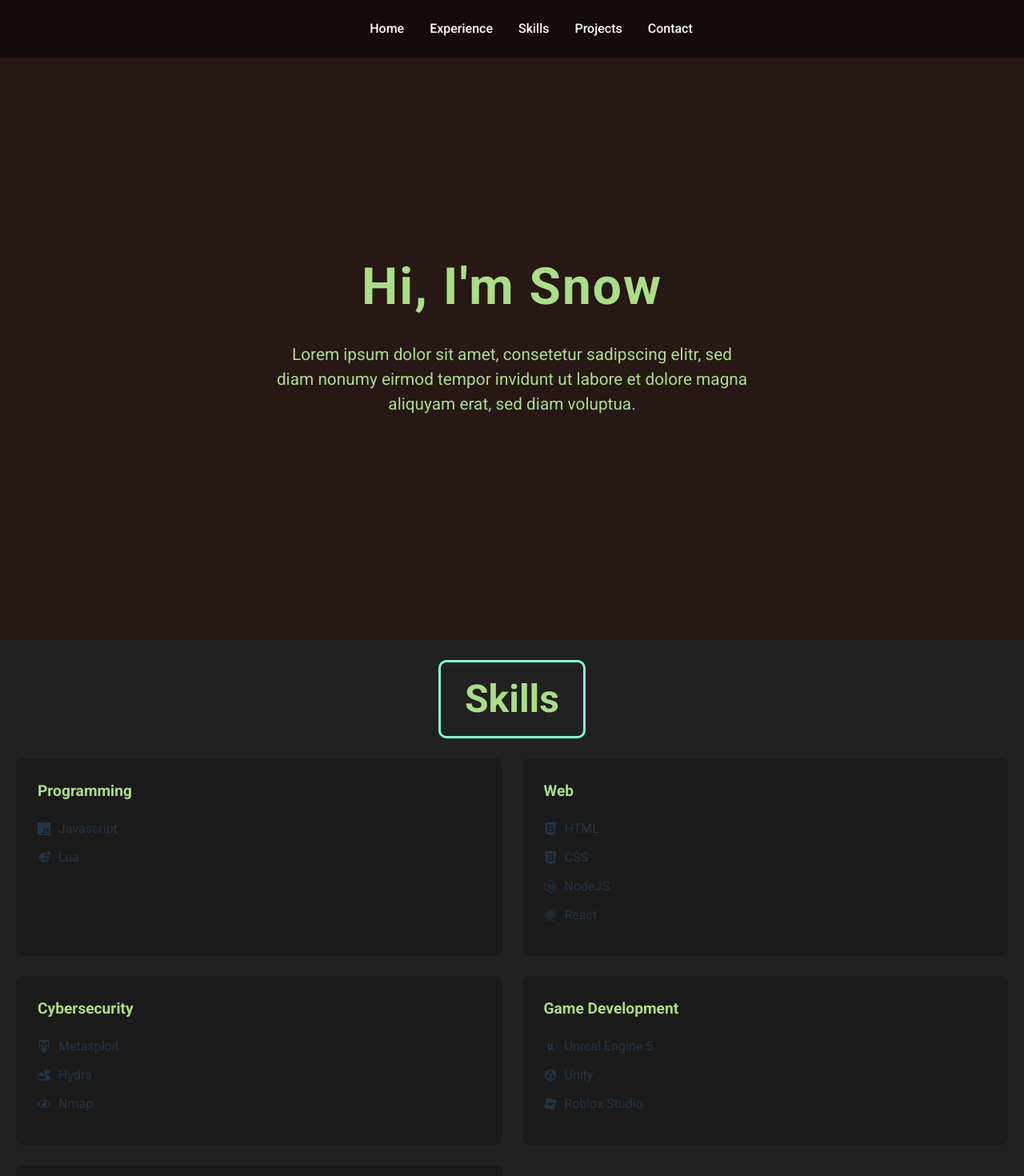
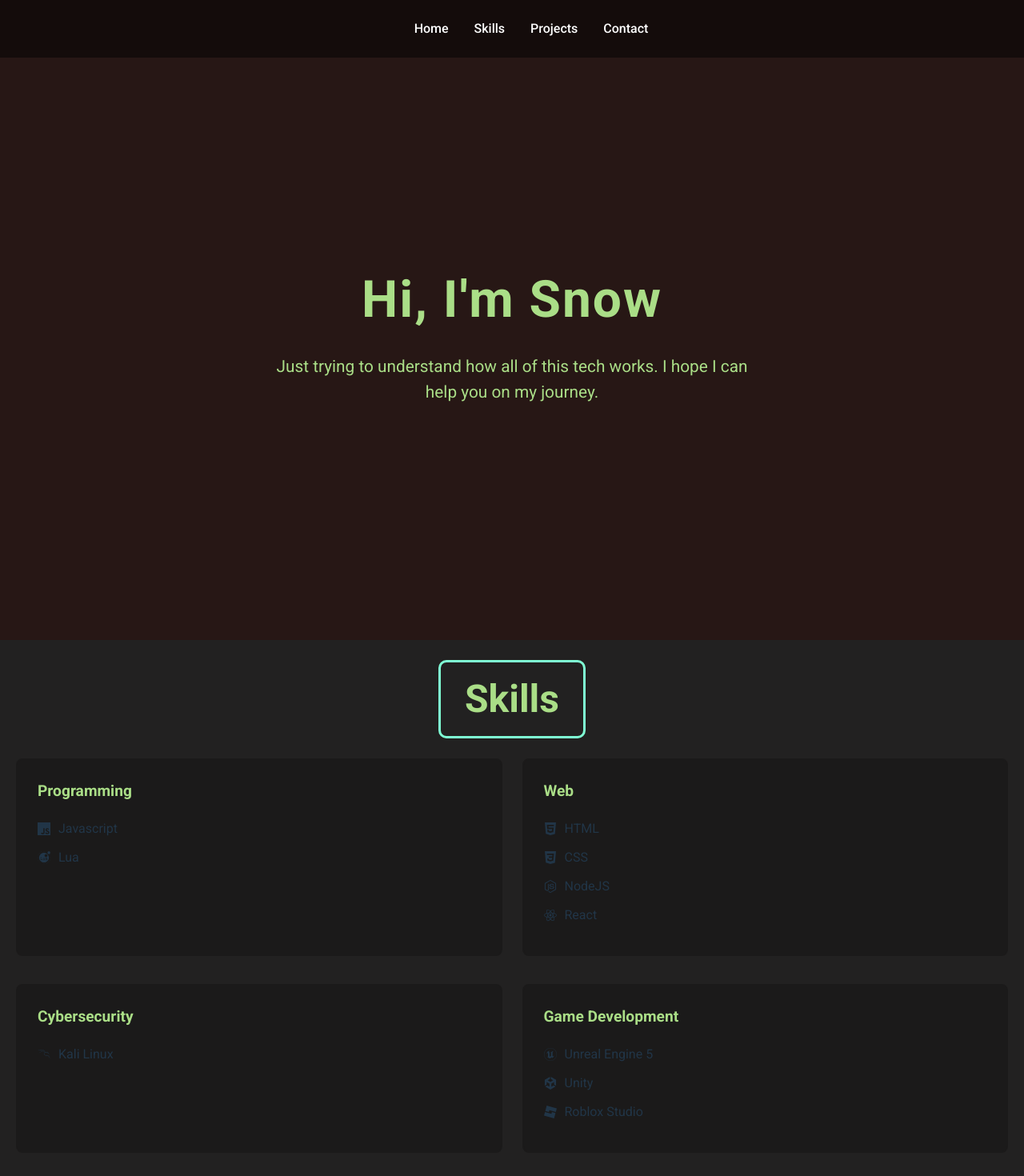
Before and after one commit to snowmandidi/snowmandidi_Portfolio, a React (Vite) app: page / in a window 1280 px wide. Shown: the top 1470 px of the page at 80% size. Built offline with nearby package versions, Linux system fonts and the light colour scheme.

Commit message:
updated some info

```diff
--- a/src/Components/Header/Header.jsx
+++ b/src/Components/Header/Header.jsx
@@ -7,7 +7,7 @@ function Header() {
             {/* Create shortcuts to sections of the site */}
             <nav>
                 <a href="#">Home</a>
-                <a href="#">Experience</a>
+                {/*<a href="#">Experience</a>*/}
                 <a href="#skills">Skills</a>
                 <a href="#projects">Projects</a>
                 <a href="#contact">Contact</a>
--- a/src/Components/Introduction/Introduction.jsx
+++ b/src/Components/Introduction/Introduction.jsx
@@ -6,7 +6,7 @@ function Introduction() {
         <section className="intro-section">
             <div className="intro-text">
                 <h1>Hi, I'm Snow</h1>
-                <p>Lorem ipsum dolor sit amet, consetetur sadipscing elitr, sed diam nonumy eirmod tempor invidunt ut labore et dolore magna aliquyam erat, sed diam voluptua.</p>
+                <p>Just trying to understand how all of this tech works. I hope I can help you on my journey.</p>
             </div>
         </section>
     );
--- a/src/Components/Skills/Skills.css
+++ b/src/Components/Skills/Skills.css
@@ -26,6 +26,7 @@
     padding: 25px;
     border-radius: 8px;
     border: 2px solid #1b1a1a;
+    margin-bottom: 10px;
 }
 
 .skill-category:hover {
--- a/src/Components/Skills/Skills.jsx
+++ b/src/Components/Skills/Skills.jsx
@@ -1,13 +1,13 @@
 {/* Import the icons and the css file */}
 import "./Skills.css"
-import { SiJavascript, SiLua, SiHtml5, SiCss3, SiNodedotjs, SiReact, SiGit, SiMetasploit, SiUnrealengine, SiBlueprint, SiUnity, SiRobloxstudio} from 'react-icons/si';
+import { SiJavascript, SiLua, SiHtml5, SiCss3, SiNodedotjs, SiReact, SiGit, SiMetasploit, SiUnrealengine, SiBlueprint, SiUnity, SiRobloxstudio, SiKalilinux} from 'react-icons/si';
 import { FaDragon, FaRegEye } from "react-icons/fa";
 
 {/* All the skills I want to display */}
 const skills = {
     Programming: [{name: "Javascript", icon: <SiJavascript/>}, {name: "Lua", icon: <SiLua/>}],
     Web: [{name: "HTML", icon: <SiHtml5/>}, {name: "CSS", icon: <SiCss3/>},  {name: "NodeJS", icon: <SiNodedotjs/>}, {name: "React", icon:  <SiReact/>}],
-    Cybersecurity: [{name: "Metasploit", icon: <SiMetasploit/>}, {name: "Hydra", icon: <FaDragon/>}, {name: "Nmap", icon: <FaRegEye/>}],
+    Cybersecurity: [{name: "Kali Linux", icon: <SiKalilinux/>}],
     "Game Development": [{name: "Unreal Engine 5", icon: <SiUnrealengine/>}, {name: "Unity", icon: <SiUnity/>}, {name: "Roblox Studio", icon: <SiRobloxstudio/>}],
     Other: [{name: "Git", icon: <SiGit/>}, {name: "UE5 Blueprints", icon: <SiBlueprint/>}]
 }
```
